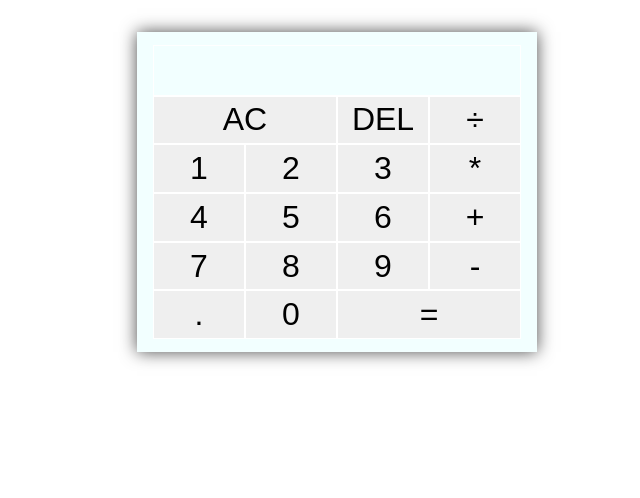
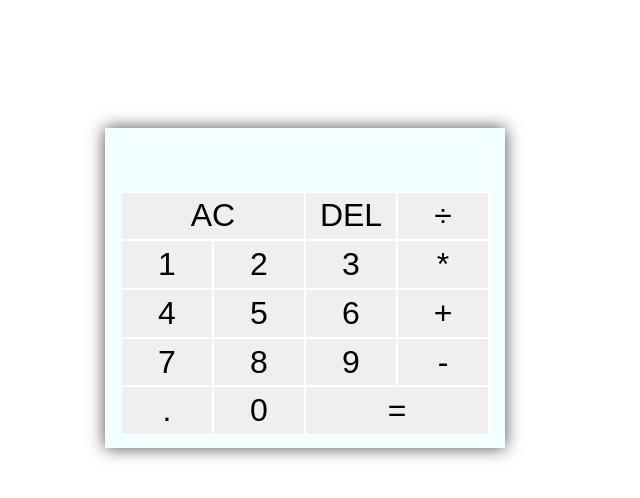
Before and after one commit to WeamHaleemi/Javascript-Basic-Calculator, a plain HTML site: page index.html in a window 1280 px wide. Shown: the whole page, without its empty margins (343-983 px from the left). Drawn offline with Linux system fonts and the light colour scheme.

Commit message:
margin rem to %

```diff
--- a/style.css
+++ b/style.css
@@ -11,8 +11,8 @@
     box-shadow: 0rem 0rem 1rem #4c4c4c;
     justify-content: center;
     align-items: center;
-    margin-top: 2rem;
-    margin-left: 30rem;
+    margin-top: 10%;
+    margin-left: 35%;
     padding-left: 1rem;
     padding-right: 1rem;
     padding-top: 0.8rem;
```
